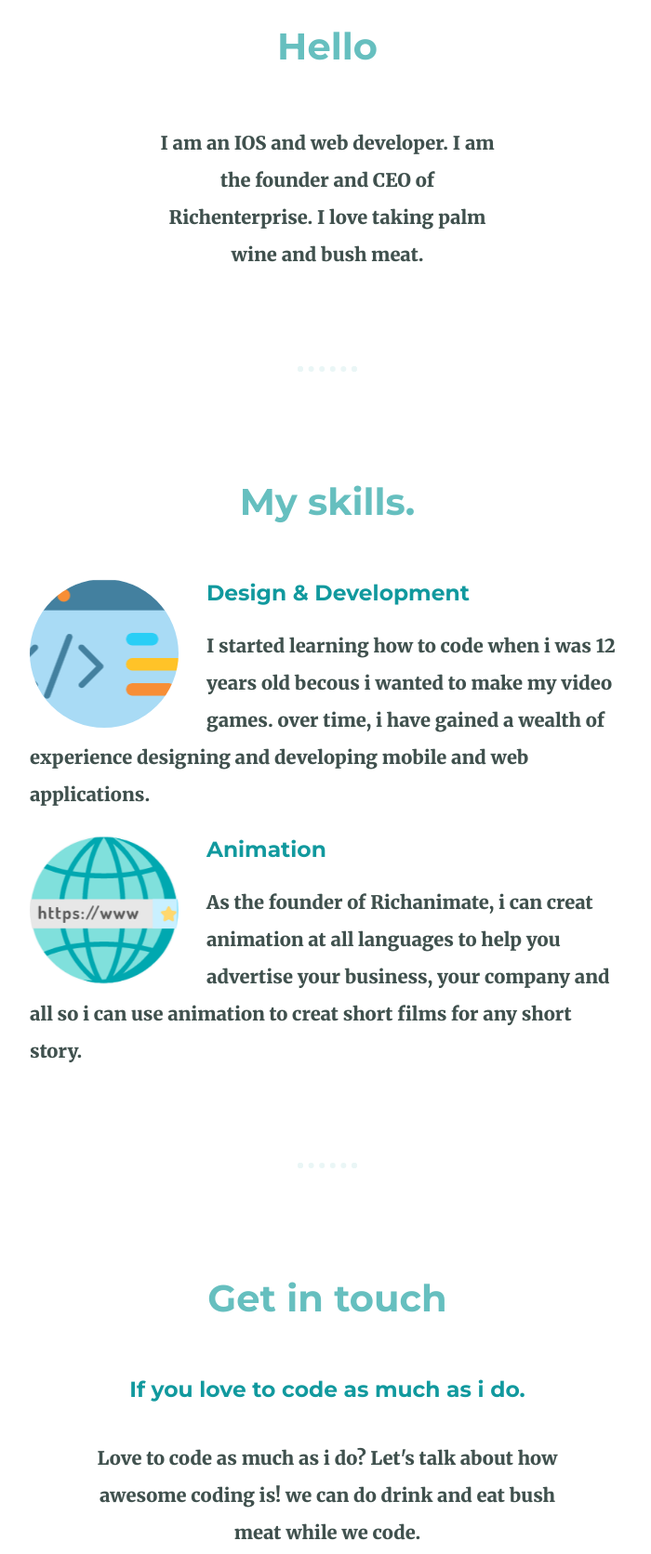
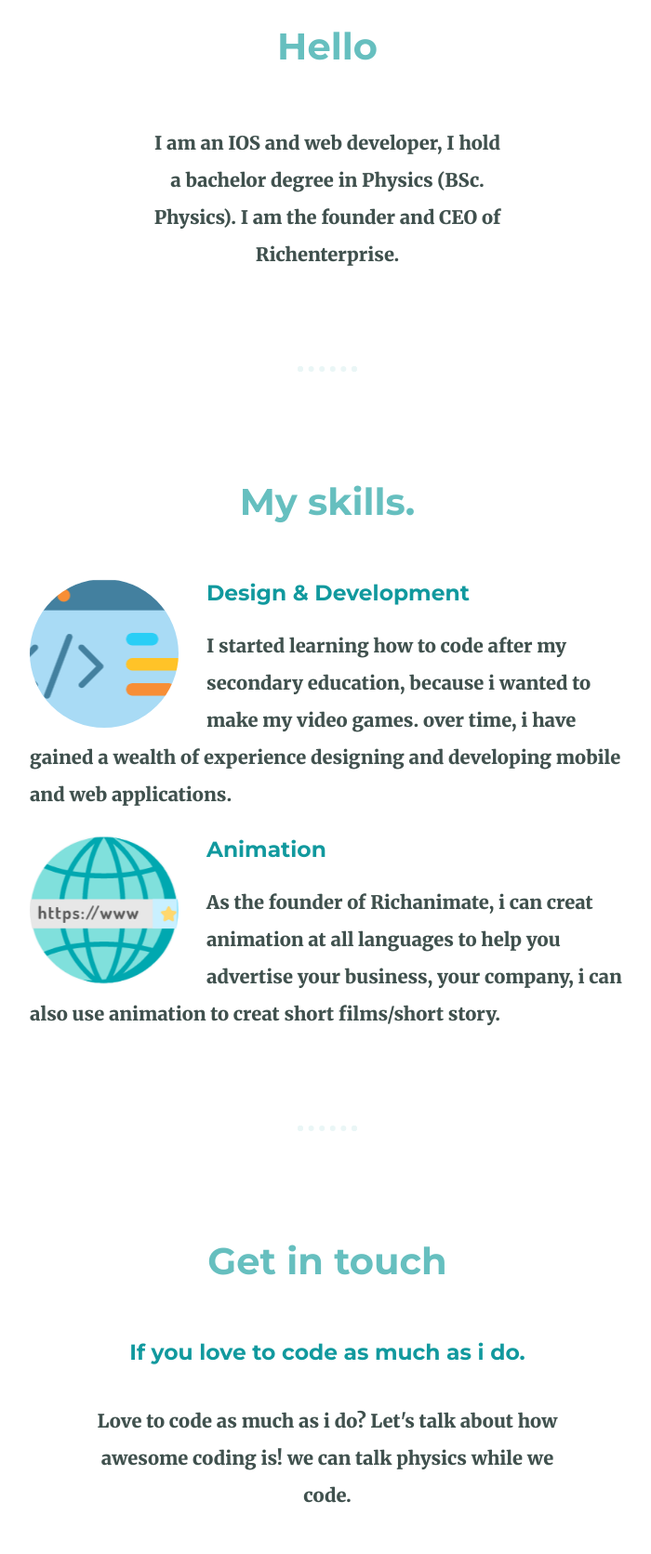
Before and after one commit to ulematorkong/ulem, a plain HTML site: page index.html in a window 1280 px wide. Shown: the part 1020-2692 px from the top of the page at 93% size, without its empty margins (288-988 px from the left). Drawn offline with Linux system fonts and the light colour scheme; files that its build step writes are made by us from their sources; files whose address does not match are found by name.

Commit message:
Update index.html

```diff
--- a/index.html
+++ b/index.html
@@ -3,7 +3,7 @@
 
 <head>
   <meta charset="utf-8">
-  <title>Richenterprise</title>
+  <title>Personal site</title>
   <link rel="stylesheet" href="css/style.css">
   <link href="https://fonts.googleapis.com/css2?family=Merriweather:wght@900&family=Montserrat:wght@700&family=Sacramento&display=swap" rel="stylesheet">
 </head>
@@ -11,8 +11,8 @@
 <body>
   <div class="top-container">
     <img class="top-cloud" src="imagies\image (2).jpg" alt="">
-    <h1>I'm Mr. Rich.</h1>
-    <p>Welcome To Richenterprise</p>
+    <h1>I'm Mr. Ulem Charles.</h1>
+    <p>Welcome To My Personal Profile</p>
     <img class="bottom-cloud" src="imagies\image (2).jpg" alt="">
     <img class="mountain" src="imagies/mountain.png" alt="mountain">
   </div>
@@ -20,7 +20,7 @@
     <div class="profile">
     <img src="imagies\circle-cropped.png" alt="">
       <h2>Hello</h2>
-      <p class="intro">I am an IOS and web developer. I am the founder and CEO of Richenterprise. I love taking palm wine and bush meat.</p>
+      <p class="intro">I am an IOS and web developer, I hold a bachelor degree in Physics (BSc. Physics). I am the founder and CEO of Richenterprise.</p>
     </div>
     <hr>
     <div class="skills">
@@ -29,18 +29,18 @@
         <img class="ski1"src="imagies\circle-cropped (2).png" alt="">
 
         <h3>Design & Development</h3>
-        <p class="skd1">I started learning how to code when i was 12 years old becous i wanted to make my video games. over time, i have gained a wealth of experience designing and developing mobile and web applications.</p>
+        <p class="skd1">I started learning how to code after my secondary education,  because i wanted to make my video games. over time, i have gained a wealth of experience designing and developing mobile and web applications.</p>
         </div>
         <div class="skill-row">
           <img class="ski2" src="imagies\circle-cropped (1).png" alt="">
           <h3>Animation</h3>
-          <p class="skd2">As the founder of Richanimate, i can creat animation at all languages to help you advertise your business, your company and all so i can use animation to creat short films for any short story.</p>
+          <p class="skd2">As the founder of Richanimate, i can creat animation at all languages to help you advertise your business, your company, i can also use animation to creat short films/short story.</p>
       </div>
 <hr>
 <div class="contact-me">
   <h2>Get in touch</h2>
 <h3>If you love to code as much as i do.</h3>
-<p class="contact-message">Love to code as much as i do? Let's talk about how awesome coding is! we can do drink and eat bush meat while we code.</p>
+<p class="contact-message">Love to code as much as i do? Let's talk about how awesome coding is! we can talk physics while we code.</p>
 <a class="btn" href="mailto:ulemcharles6@gmail.com">CONTACT ME</a>
 </div>
 </div>
```
